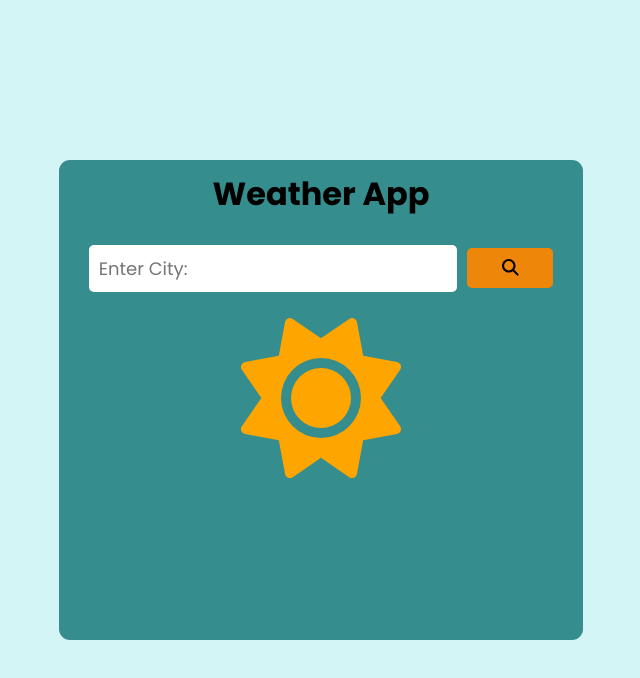
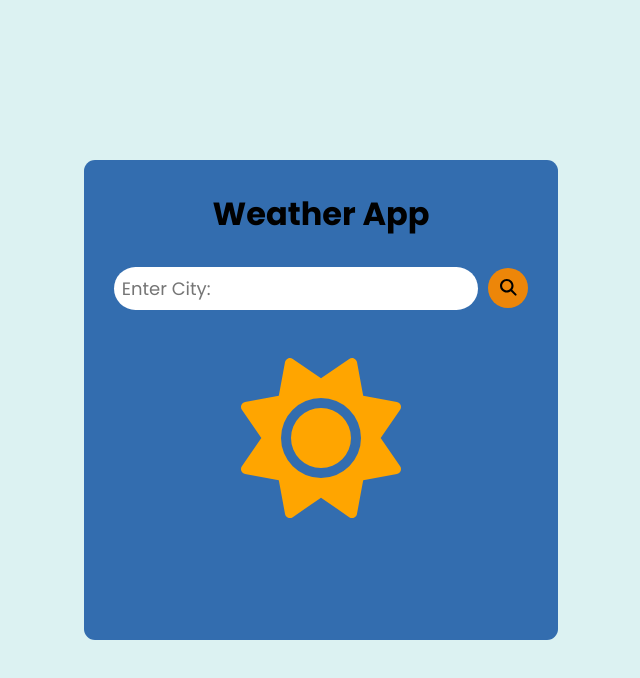
Before and after one commit to zahraRostami1999/weather-app, a React (Create React App) app: page / in a window 1280 px wide. Shown: the top 678 px of the page, without its empty margins (319-959 px from the left). Built offline with nearby package versions, Linux system fonts and the light colour scheme.

Commit message:
edit weather css file

```diff
--- a/src/components/weather/weather.module.css
+++ b/src/components/weather/weather.module.css
@@ -1,6 +1,6 @@
 .container{
     min-height: 100vh;
-    background-color: rgb(211, 245, 245);
+    background-color: rgb(220, 242, 242);
     align-items: center;
 
 }
@@ -11,15 +11,16 @@
 }
 
 .weatherWrapper{
-    min-width: 40%;
+    min-width: 35%;
     min-height: 60%;
     padding: 10px;
-    background-color: rgb(53, 141, 141);
+    background-color: rgb(51, 109, 175);
     border-radius: 11px;
     flex-wrap: wrap;
 }
 
 .title{
+    margin-top: 20px;
     text-align: center;
 }
 
@@ -32,24 +33,32 @@
 }
 
 .search input{
-    padding: 10px;
+    padding: 8px;
     border: none;
-    border-radius: 5px;
+    border-radius: 22px;
     font-size: 18px;
     flex-grow: 0.8;
     outline: none;
 }
 
 .search button{
-    border-radius: 5px;
+    border-radius: 50px;
     margin-left: 10px;
-    padding: 10px 35px;
+    padding: 10px 12px;
     background-color: rgb(237, 134, 9);
     border: none;
     cursor: pointer;
 }
 
 .weatherIcon{
+    margin-top: 20px;
     display: flex;
     justify-content: center;
 }
+
+.weatherTemp{
+    margin-top: 40px;
+    display: flex;
+    justify-content: center;
+    font-size: 40px;
+}
```
